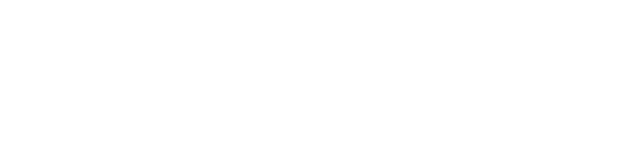
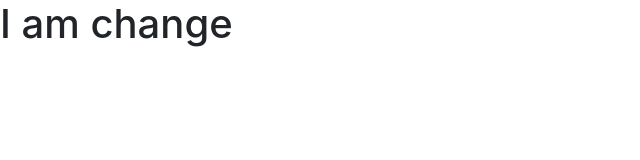
Before and after one commit to Matthew-J-Mendoza/Example, a plain HTML site: page index.html in a window 1280 px wide. Shown: the whole page, without its empty margins (0-640 px from the left). Drawn offline with nearby package versions, Linux system fonts and the light colour scheme.

Commit message:
I added header text

```diff
--- a/index.html
+++ b/index.html
@@ -11,7 +11,7 @@
     <title>Hello, world!</title>
   </head>
   <body>
-
+    <h1>I am change</h1>
 
 
 
```
